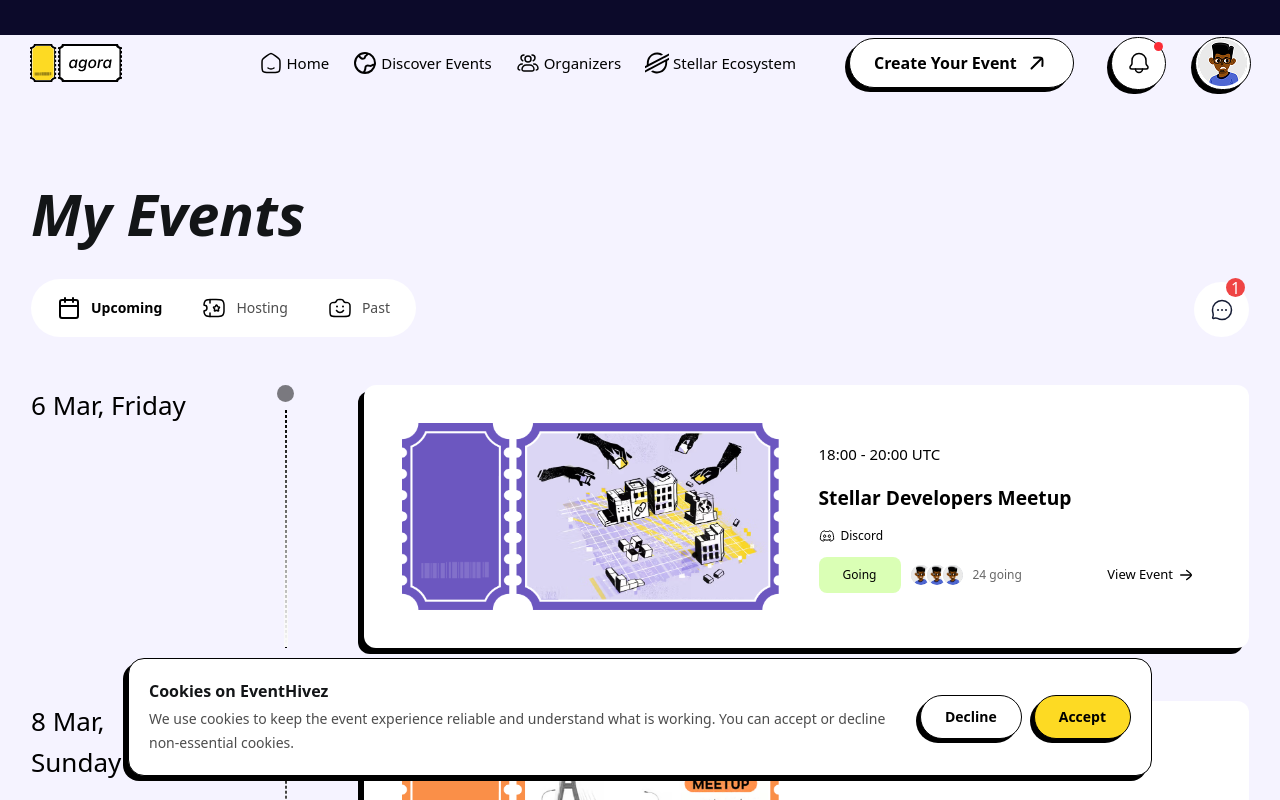
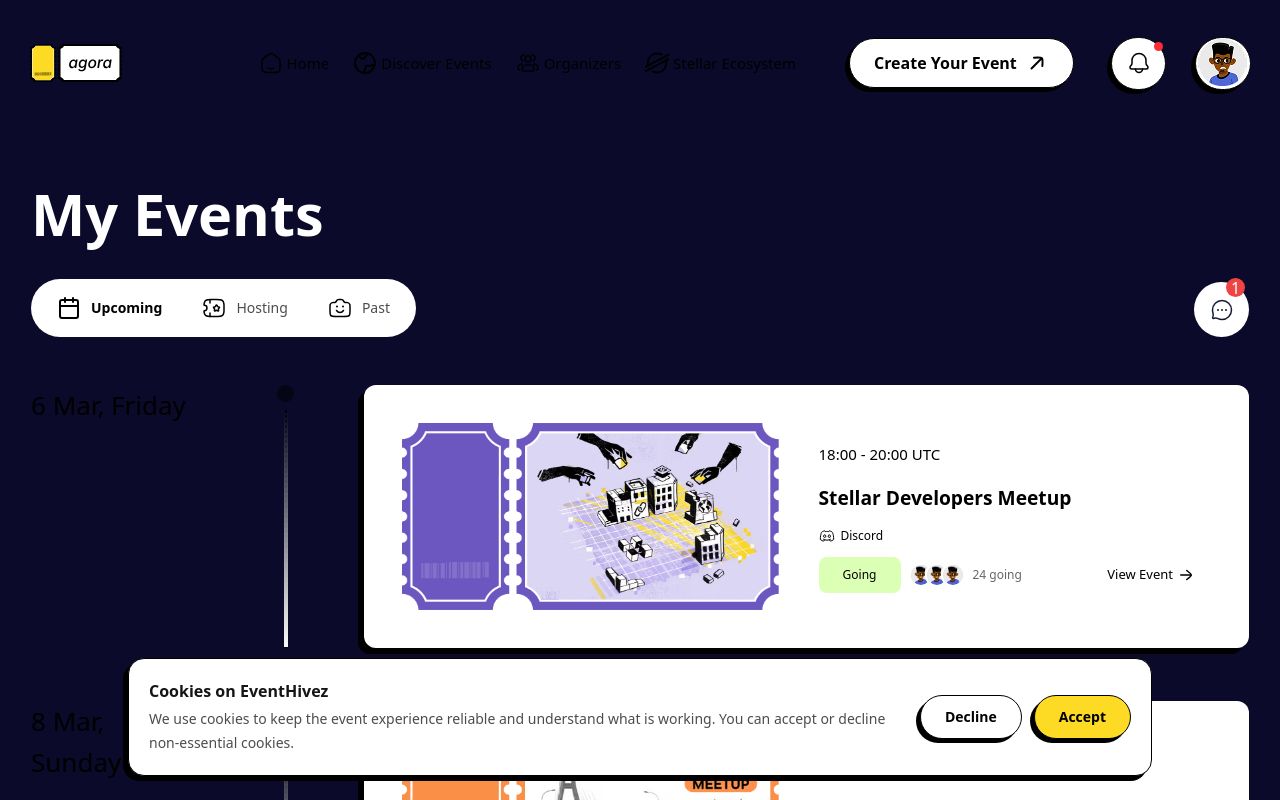
Before and after one commit to Ryjen1/EventHivez, a Next.js app in the folder apps/web/: page /home in a window 1280 px wide. Shown: the top 800 px of the page. Built offline with nearby package versions, Linux system fonts and the light colour scheme.

Commit message:
feat(ui): apply dark theme to home dashboard
- Dark background for dashboard layout
- White text for section headers and headings

```diff
--- a/apps/web/app/home/page.tsx
+++ b/apps/web/app/home/page.tsx
@@ -318,7 +318,7 @@
 }) {
   return (
     <div className="flex flex-col  gap-3 sm:gap-8 mb-6 sm:mb-8">
-      <h2 className="text-[24px] sm:text-[28px] lg:text-[3.6rem] leading-16.5 tracking-[0px] font-semibold text-ink-deep italic">
+      <h2 className="text-[24px] sm:text-[28px] lg:text-[3.6rem] leading-16.5 tracking-[0px] font-semibold text-white">
         {title}
       </h2>
       <div className="flex justify-between items-end">
@@ -675,7 +675,7 @@
   const [forYouTab, setForYouTab] = useState<ForYouTab>("discover");
 
   return (
-    <div className="min-h-screen bg-base-alt">
+    <div className="min-h-screen bg-dark-deep">
       <Navbar />
 
       <main className="w-full max-w-304.5 mx-auto px-3 sm:px-4 lg:px-6 xl:px-0 pt-6 sm:pt-22.5 pb-12 sm:pb-20">
```
